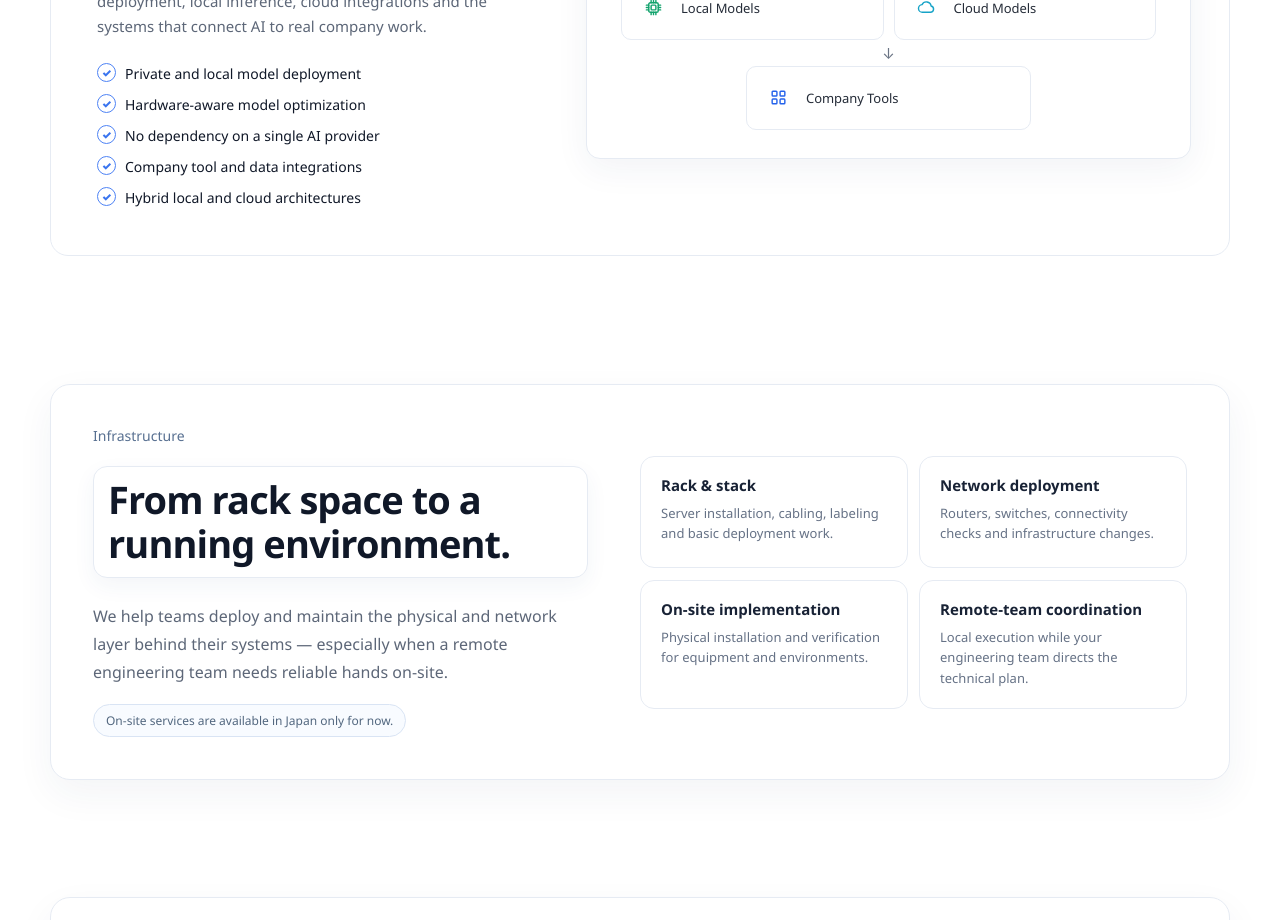
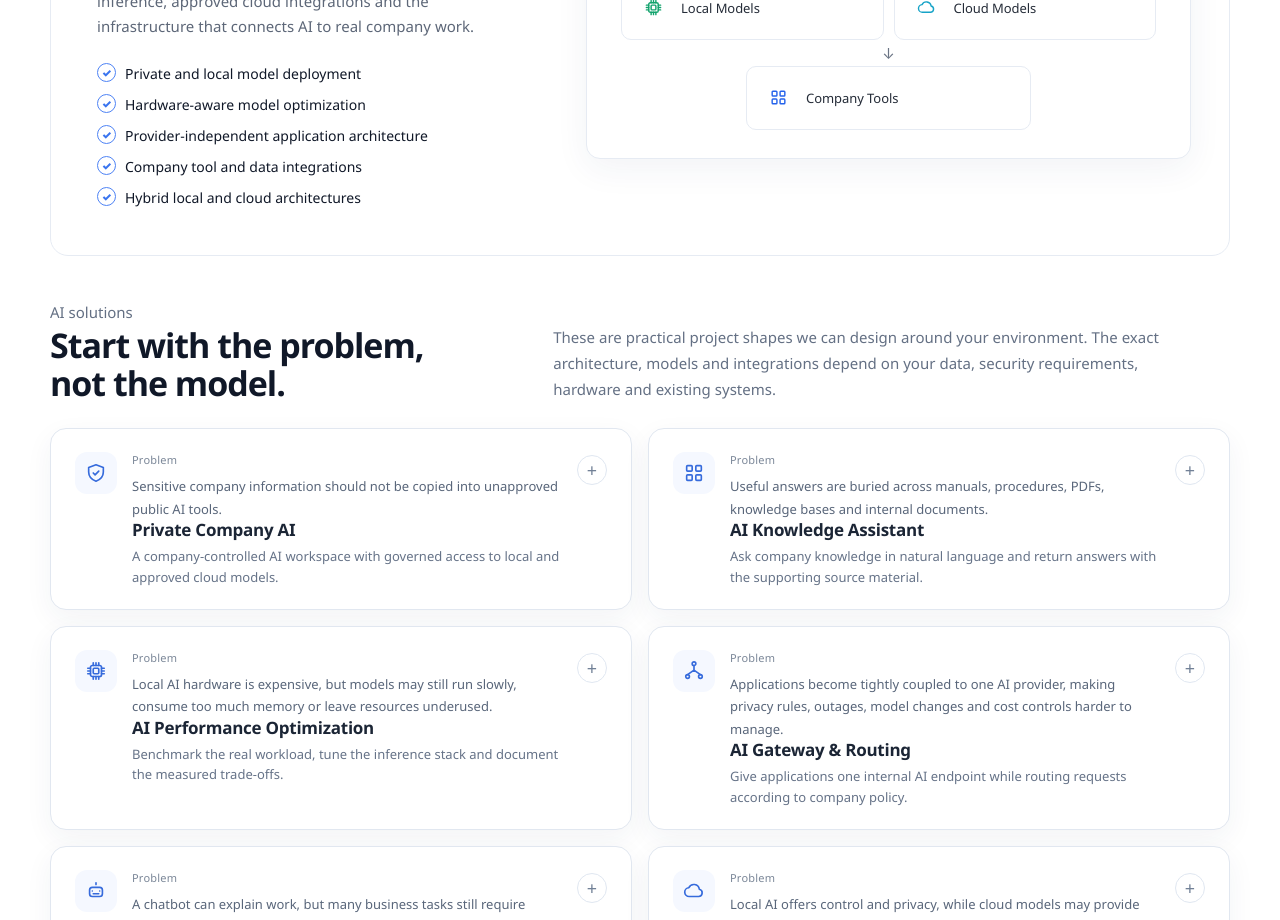
Before and after one commit to Logan17de/zetbros.com, a Next.js app: page / in a window 1280 px wide. Shown: the part 1880-2800 px from the top of the page. Built offline with nearby package versions, Linux system fonts and the light colour scheme.

Commit message:
Add concrete AI problem and solution projects

```diff
--- a/app/page.tsx
+++ b/app/page.tsx
@@ -54,6 +54,63 @@ const process = [
   ["03", "Build", "We build, test and refine with quality and care."],
   ["04", "Deploy", "We deploy smoothly into your environment with confidence."],
   ["05", "Support", "We stay with you to support, optimize and improve."],
+];
+
+const aiSolutions = [
+  {
+    icon: "shield",
+    problem: "Sensitive company information should not be copied into unapproved public AI tools.",
+    name: "Private Company AI",
+    short: "A company-controlled AI workspace with governed access to local and approved cloud models.",
+    detail: "We design an internal AI entry point around your security and deployment requirements. The environment can use local inference, approved cloud models, or both, while keeping authentication, access policy, logging and integrations under company control.",
+    build: ["AI web interface", "Authentication", "AI gateway", "Local model serving", "Access controls", "Monitoring", "Internal APIs"],
+    outcome: "A governed AI workspace employees can use for company work without relying on unmanaged consumer AI accounts.",
+  },
+  {
+    icon: "apps",
+    problem: "Useful answers are buried across manuals, procedures, PDFs, knowledge bases and internal documents.",
+    name: "AI Knowledge Assistant",
+    short: "Ask company knowledge in natural language and return answers with the supporting source material.",
+    detail: "We connect approved knowledge sources to a retrieval system that finds relevant content before the model answers. Where source systems expose permissions, retrieval can be designed to respect those access boundaries rather than treating every document as public to every employee.",
+    build: ["Document ingestion", "Search / retrieval", "RAG pipeline", "Source citations", "Permission-aware retrieval", "Sync jobs", "Feedback loop"],
+    outcome: "A searchable internal assistant that helps people reach the right company information faster while showing where an answer came from.",
+  },
+  {
+    icon: "gpu",
+    problem: "Local AI hardware is expensive, but models may still run slowly, consume too much memory or leave resources underused.",
+    name: "AI Performance Optimization",
+    short: "Benchmark the real workload, tune the inference stack and document the measured trade-offs.",
+    detail: "We start with a reproducible baseline and optimize only where it helps the target workload. Depending on the system, this can include inference-engine selection, quantization, cache tuning, batching, context limits, CPU/GPU offload, model choice and serving configuration.",
+    build: ["Workload benchmark", "Inference engine review", "Quantization", "KV/cache tuning", "Batching", "CPU/GPU offload", "Hardware sizing"],
+    outcome: "A measured before-and-after deployment profile with clearer performance, memory and quality trade-offs instead of guesswork.",
+  },
+  {
+    icon: "flow",
+    problem: "Applications become tightly coupled to one AI provider, making privacy rules, outages, model changes and cost controls harder to manage.",
+    name: "AI Gateway & Routing",
+    short: "Give applications one internal AI endpoint while routing requests according to company policy.",
+    detail: "We place a gateway between company applications and the available model backends. Routing rules can consider data sensitivity, task type, model capability, latency, availability and budget constraints without forcing every application to implement provider-specific logic.",
+    build: ["Unified AI endpoint", "Provider adapters", "Routing policy", "Fallback logic", "Usage logging", "Rate controls", "Application migration"],
+    outcome: "Applications depend on a stable internal interface while the model strategy behind that interface can evolve independently.",
+  },
+  {
+    icon: "bot",
+    problem: "A chatbot can explain work, but many business tasks still require people to move information between email, tickets, databases and internal tools.",
+    name: "AI Agents & Integrations",
+    short: "Give AI controlled tool access so it can complete bounded workflows instead of only generating text.",
+    detail: "We connect the agent to the minimum tools required for the workflow, define what it may do, add approval points for sensitive actions and keep an auditable record of tool use. The goal is controlled execution, not an unrestricted bot with broad company access.",
+    build: ["Tool connectors", "Agent workflow", "Scoped permissions", "Human approvals", "Audit logs", "Error handling", "Operational monitoring"],
+    outcome: "A controlled agent that can perform defined multi-step work while keeping people in the loop where judgement or approval is required.",
+  },
+  {
+    icon: "cloud",
+    problem: "Local AI offers control and privacy, while cloud models may provide capabilities that are not practical to host internally for every workload.",
+    name: "Hybrid Local + Cloud AI",
+    short: "Use local and cloud AI together instead of forcing every request through the same model or environment.",
+    detail: "We design routing boundaries around the company’s actual requirements. Sensitive or predictable workloads can stay local, while approved cloud models can be used for tasks that need different capabilities. Fallback behaviour and data-handling rules are defined explicitly rather than left to individual applications.",
+    build: ["Local inference", "Approved cloud backends", "Data policy", "Routing rules", "Fallback paths", "Gateway controls", "Observability"],
+    outcome: "A flexible AI architecture that can balance privacy, capability, availability and operating constraints across different workloads.",
+  },
 ];
 
 type IconName =
@@ -188,11 +245,11 @@ export default function Home() {
           <div className="aiCopy">
             <p className="eyebrow">AI</p>
             <RevealBoxText as="h2" text="Private, local and built for your business." />
-            <p>Run capable AI in your environment with full control over data, security and performance. We can help with model deployment, local inference, cloud integrations and the systems that connect AI to real company work.</p>
+            <p>Run capable AI in your environment with control over data handling, deployment and model access. We help with local inference, approved cloud integrations and the infrastructure that connects AI to real company work.</p>
             <ul className="checkList">
               <li>Private and local model deployment</li>
               <li>Hardware-aware model optimization</li>
-              <li>No dependency on a single AI provider</li>
+              <li>Provider-independent application architecture</li>
               <li>Company tool and data integrations</li>
               <li>Hybrid local and cloud architectures</li>
             </ul>
@@ -208,6 +265,43 @@ export default function Home() {
             </div>
             <span className="downArrow">↓</span>
             <FlowCard icon="apps" label="Company Tools" tone="blue" />
+          </div>
+        </div>
+
+        <div className="container aiSolutions">
+          <div className="aiSolutionsHeader">
+            <div>
+              <p className="eyebrow">AI solutions</p>
+              <h3>Start with the problem, not the model.</h3>
+            </div>
+            <p>These are practical project shapes we can design around your environment. The exact architecture, models and integrations depend on your data, security requirements, hardware and existing systems.</p>
+          </div>
+
+          <div className="solutionGrid">
+            {aiSolutions.map((solution) => (
+              <details className="solutionCard" key={solution.name}>
+                <summary>
+                  <span className="solutionIcon"><Icon name={solution.icon as IconName} /></span>
+                  <span>
+                    <span className="solutionProblemLabel">Problem</span>
+                    <span className="solutionProblem">{solution.problem}</span>
+                    <span className="solutionName">{solution.name}</span>
+                    <span className="solutionShort">{solution.short}</span>
+                  </span>
+                  <span className="solutionChevron" aria-hidden="true" />
+                </summary>
+                <div className="solutionDetails">
+                  <p>{solution.detail}</p>
+                  <span className="solutionBuildLabel">What we can build</span>
+                  <ul className="solutionBuildList">
+                    {solution.build.map((item) => <li key={item}>{item}</li>)}
+                  </ul>
+                  <span className="solutionOutcomeLabel">Practical outcome</span>
+                  <p className="solutionOutcome">{solution.outcome}</p>
+                  <a className="solutionCta" href="#contact">Discuss this solution <span>→</span></a>
+                </div>
+              </details>
+            ))}
           </div>
         </div>
       </section>
```
